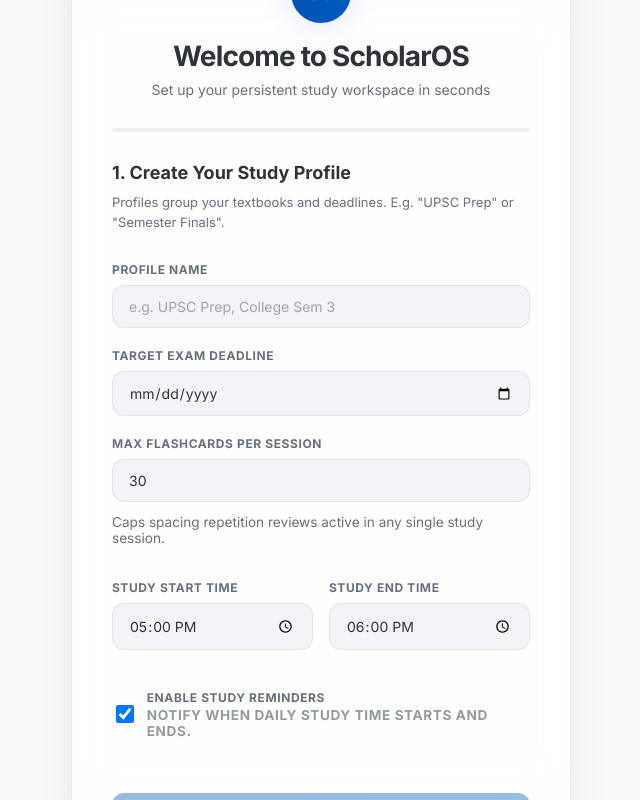
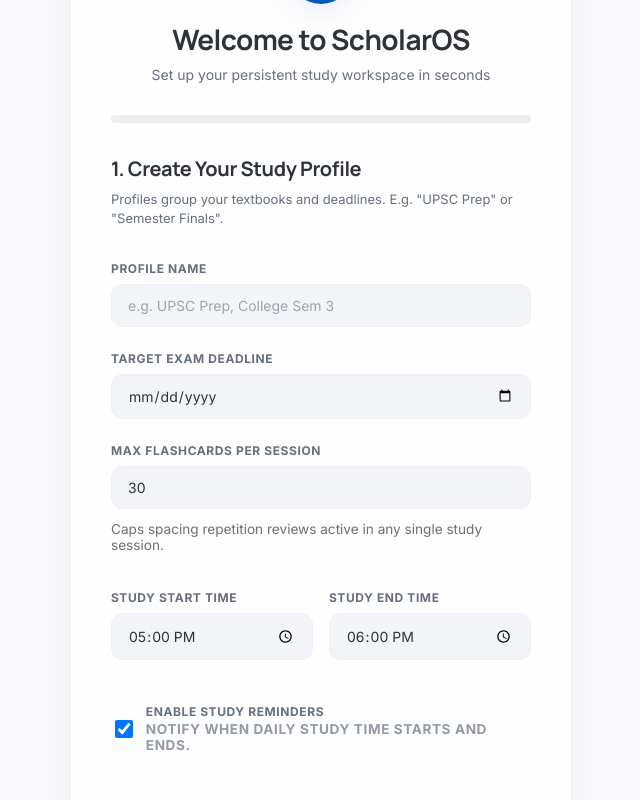
Before and after one commit to Vishnuj-n/ai-tutor, a Vue app in the folder frontend/: page /#/onboarding in a window 1280 px wide. Shown: the whole page, without its empty margins (319-959 px from the left). Built offline with nearby package versions, Linux system fonts and the light colour scheme; the HTML template or start-up script is replaced by a standard one.

Commit message:
feat: update parsing methods to use Number.parseInt for improved consistency and clarity

```diff
--- a/frontend/src/pages/Dashboard.vue
+++ b/frontend/src/pages/Dashboard.vue
@@ -268,7 +268,7 @@
 const lastPersistedProfile = ref('')
 
 const flashcardsJustCreated = computed(() => {
-  const created = parseInt(route.query.flashcardsCreated, 10)
+  const created = Number.parseInt(route.query.flashcardsCreated, 10)
   return isNaN(created) || created <= 0 ? 0 : created
 })
 
--- a/frontend/src/pages/Notebook.vue
+++ b/frontend/src/pages/Notebook.vue
@@ -110,7 +110,7 @@
             <select
               :value="notebook.priority || 5"
               class="priority-select"
-              @change="(e) => updatePriority(notebook.id, parseInt(e.target.value))"
+              @change="(e) => updatePriority(notebook.id, Number.parseInt(e.target.value))"
             >
               <option v-for="n in 10" :key="n" :value="n">{{ n }}</option>
             </select>
@@ -196,7 +196,7 @@
             <select
               :value="notebook.priority || 5"
               class="priority-select"
-              @change="(e) => updatePriority(notebook.id, parseInt(e.target.value))"
+              @change="(e) => updatePriority(notebook.id, Number.parseInt(e.target.value))"
             >
               <option v-for="n in 10" :key="n" :value="n">{{ n }}</option>
             </select>
--- a/frontend/src/pages/Onboarding.vue
+++ b/frontend/src/pages/Onboarding.vue
@@ -1,13 +1,6 @@
 <template>
-  <div class="onboarding-overlay" :style="{ color: getTextColor() }">
-    <div
-      class="onboarding-card"
-      :style="{
-        background: getCardStyle().bg,
-        borderColor: getCardStyle().border,
-        backdropFilter: getCardStyle().blur,
-      }"
-    >
+  <div class="onboarding-overlay">
+    <div class="onboarding-card">
       <div class="header-section">
         <div class="logo-orb">{{ appInitials }}</div>
         <h1>Welcome to {{ BRANDING.appName }}</h1>
@@ -138,12 +131,23 @@
 
         <div class="form-group">
           <label for="llm-api-key">API Key</label>
+          <div class="password-wrapper">
             <input
               id="llm-api-key"
               v-model="llmFastKey"
-            type="password"
+              :type="showFastKey ? 'text' : 'password'"
               placeholder="Paste key to save in OS credential manager"
             />
+            <button
+              v-if="llmFastKey"
+              type="button"
+              class="toggle-password"
+              @click="showFastKey = !showFastKey"
+              :title="showFastKey ? 'Hide' : 'Show'"
+            >
+              {{ showFastKey ? '🙈' : '👁️' }}
+            </button>
+          </div>
         </div>
 
         <label class="inline-check">
@@ -175,12 +179,23 @@
           </div>
           <div class="form-group">
             <label for="heavy-api-key">Heavy API Key</label>
+            <div class="password-wrapper">
               <input
                 id="heavy-api-key"
                 v-model="llmHeavyKey"
-              type="password"
+                :type="showHeavyKey ? 'text' : 'password'"
                 placeholder="Leave blank to use the fast key"
               />
+              <button
+                v-if="llmHeavyKey"
+                type="button"
+                class="toggle-password"
+                @click="showHeavyKey = !showHeavyKey"
+                :title="showHeavyKey ? 'Hide' : 'Show'"
+              >
+                {{ showHeavyKey ? '🙈' : '👁️' }}
+              </button>
+            </div>
           </div>
         </div>
 
@@ -243,12 +258,23 @@
 
         <div class="form-group">
           <label for="api-token">Authorization API Token</label>
+          <div class="password-wrapper">
             <input
               id="api-token"
               v-model="apiToken"
-            type="password"
+              :type="showApiToken ? 'text' : 'password'"
               placeholder="Enter your auth token"
             />
+            <button
+              v-if="apiToken"
+              type="button"
+              class="toggle-password"
+              @click="showApiToken = !showApiToken"
+              :title="showApiToken ? 'Hide' : 'Show'"
+            >
+              {{ showApiToken ? '🙈' : '👁️' }}
+            </button>
+          </div>
         </div>
 
         <div class="button-row">
@@ -337,9 +363,7 @@
               <span class="preview-dot primary"></span>
               <span class="preview-dot surface"></span>
             </div>
-            <span class="theme-label" :style="{ color: getLabelColor('light-classic') }"
-              >Light Classic</span
-            >
+            <span class="theme-label">Light Classic</span>
           </button>
 
           <button
@@ -352,9 +376,7 @@
               <span class="preview-dot primary"></span>
               <span class="preview-dot surface"></span>
             </div>
-            <span class="theme-label" :style="{ color: getLabelColor('light-warm') }"
-              >Warm Sepia</span
-            >
+            <span class="theme-label">Warm Sepia</span>
           </button>
 
           <button
@@ -367,9 +389,7 @@
               <span class="preview-dot primary"></span>
               <span class="preview-dot surface"></span>
             </div>
-            <span class="theme-label" :style="{ color: getLabelColor('dark-indigo') }"
-              >Deep Indigo</span
-            >
+            <span class="theme-label">Deep Indigo</span>
           </button>
 
           <button
@@ -382,9 +402,7 @@
               <span class="preview-dot primary"></span>
               <span class="preview-dot surface"></span>
             </div>
-            <span class="theme-label" :style="{ color: getLabelColor('dark-nord') }"
-              >Nord Frost</span
-            >
+            <span class="theme-label">Nord Frost</span>
           </button>
 
           <button
@@ -397,9 +415,7 @@
               <span class="preview-dot primary"></span>
               <span class="preview-dot surface"></span>
             </div>
-            <span class="theme-label" :style="{ color: getLabelColor('dark-emerald') }"
-              >Forest Emerald</span
-            >
+            <span class="theme-label">Forest Emerald</span>
           </button>
         </div>
 
@@ -457,31 +473,15 @@
 const cloudSyncURL = ref('')
 const apiToken = ref('')
 const selectedTheme = ref('light-classic')
-const overlayBackground = ref('#f9f9fb')
-const themeCardStyles = {
-  'light-classic': { bg: 'rgba(255,255,255,0.85)', border: 'rgba(0,0,0,0.08)', blur: 'blur(20px)' },
-  'light-warm': { bg: 'rgba(255,255,255,0.85)', border: 'rgba(0,0,0,0.08)', blur: 'blur(20px)' },
-  'dark-indigo': {
-    bg: 'rgba(255,255,255,0.03)',
-    border: 'rgba(255,255,255,0.08)',
-    blur: 'blur(20px)',
-  },
-  'dark-nord': {
-    bg: 'rgba(255,255,255,0.03)',
-    border: 'rgba(255,255,255,0.08)',
-    blur: 'blur(20px)',
-  },
-  'dark-emerald': {
-    bg: 'rgba(255,255,255,0.03)',
-    border: 'rgba(255,255,255,0.08)',
-    blur: 'blur(20px)',
-  },
-}
+// Theme selection states (background handled automatically via css custom variables)
 const llmSaving = ref(false)
 const presetLoading = ref(false)
 const useSameLLMForHeavy = ref(true)
 const llmFastKey = ref('')
 const llmHeavyKey = ref('')
+const showFastKey = ref(false)
+const showHeavyKey = ref(false)
+const showApiToken = ref(false)
 const llmFast = ref({
   tier: 'fast',
   provider: 'groq',
@@ -605,46 +605,9 @@
   }
 }
 
-const themeBackgrounds = {
-  'light-classic': '#f9f9fb',
-  'light-warm': '#fdfaf6',
-  'dark-indigo': '#0b0d16',
-  'dark-nord': '#2e3440',
-  'dark-emerald': '#0a120d',
-}
-
-const themeLabelColors = {
-  'light-classic': '#2d3338',
-  'light-warm': '#433422',
-  'dark-indigo': '#e2e8f0',
-  'dark-nord': '#eceff4',
-  'dark-emerald': '#e6f4ea',
-}
-
-const themeTextColors = {
-  'light-classic': '#2d3338',
-  'light-warm': '#433422',
-  'dark-indigo': '#ffffff',
-  'dark-nord': '#ffffff',
-  'dark-emerald': '#ffffff',
-}
-
 function selectTheme(theme) {
   selectedTheme.value = theme
   document.documentElement.setAttribute('data-theme', theme)
-  overlayBackground.value = themeBackgrounds[theme] || '#0c0d14'
-}
-
-function getCardStyle() {
-  return themeCardStyles[selectedTheme.value] || themeCardStyles['dark-indigo']
-}
-
-function getTextColor() {
-  return themeTextColors[selectedTheme.value] || '#ffffff'
-}
-
-function getLabelColor(theme) {
-  return themeLabelColors[theme] || '#e0e0e0'
 }
 
 function startRagSetup() {
@@ -748,12 +711,12 @@
 .onboarding-overlay {
   position: fixed;
   inset: 0;
-  background: v-bind(overlayBackground);
+  background: var(--background);
   display: flex;
   align-items: center;
   justify-content: center;
   z-index: 9999;
-  padding: 20px;
+  padding: 24px; /* 8px grid */
   color: var(--on-surface);
   font-family: 'Inter', sans-serif;
 }
@@ -761,43 +724,48 @@
 .onboarding-card {
   width: 100%;
   max-width: 500px;
-  border-radius: 24px;
-  padding: 40px;
-  box-shadow: 0 20px 40px rgba(45, 51, 56, 0.08);
+  border-radius: 24px; /* 3 * 8px */
+  padding: 40px; /* 5 * 8px */
+  box-shadow: 0 20px 40px rgba(45, 51, 56, 0.06);
   box-sizing: border-box;
+  background: var(--surface-bright);
+  backdrop-filter: blur(20px);
+  -webkit-backdrop-filter: blur(20px);
   transition:
     background 0.3s ease,
-    border-color 0.3s ease;
-  border: 1px solid var(--outline-variant);
+    backdrop-filter 0.3s ease;
+  border: none; /* No-line rule */
 }
 
 .header-section {
   text-align: center;
-  margin-bottom: 30px;
+  margin-bottom: 32px; /* 8px grid */
 }
 
 .logo-orb {
-  width: 60px;
-  height: 60px;
-  margin: 0 auto 16px;
+  width: 64px; /* 8px grid */
+  height: 64px; /* 8px grid */
+  margin: 0 auto 16px; /* 8px grid */
   background: linear-gradient(135deg, var(--primary-dim), var(--primary));
   color: var(--on-primary);
   border-radius: 50%;
   display: flex;
   align-items: center;
   justify-content: center;
+  font-family: 'Manrope', sans-serif;
   font-weight: 800;
   font-size: 20px;
   letter-spacing: -0.05em;
-  box-shadow: 0 0 30px rgba(99, 102, 241, 0.2);
+  box-shadow: 0 0 32px rgba(99, 102, 241, 0.2); /* 8px grid shadow size */
 }
 
 h1 {
+  font-family: 'Manrope', sans-serif; /* Display font */
   font-size: 28px;
   font-weight: 800;
-  margin: 0 0 8px;
-  letter-spacing: -0.03em;
-  color: v-bind(getTextColor());
+  margin: 0 0 8px; /* 8px grid */
+  letter-spacing: -0.02em; /* Spec: -2% tracking */
+  color: var(--on-surface);
 }
 
 .subtitle {
@@ -807,10 +775,10 @@
 }
 
 .progress-bar {
-  height: 4px;
+  height: 8px; /* 8px grid */
   background: var(--outline-variant);
-  border-radius: 2px;
-  margin-bottom: 30px;
+  border-radius: 4px;
+  margin-bottom: 32px; /* 8px grid */
   overflow: hidden;
 }
 
@@ -823,26 +791,63 @@
 .step-container {
   display: flex;
   flex-direction: column;
-  gap: 20px;
+  gap: 24px; /* 8px grid */
 }
 
 h2 {
-  font-size: 18px;
+  font-family: 'Manrope', sans-serif; /* Display font */
+  font-size: 20px; /* 8px scale */
   font-weight: 700;
   margin: 0;
+  letter-spacing: -0.02em; /* Spec: -2% tracking */
 }
 
 .description {
   font-size: 13px;
   color: var(--muted-text);
   line-height: 1.5;
-  margin: -10px 0 10px;
+  margin: -16px 0 8px; /* 8px grid */
 }
 
 .form-group {
   display: flex;
   flex-direction: column;
-  gap: 8px;
+  gap: 8px; /* 8px grid */
+}
+
+.form-group:focus-within label {
+  color: var(--primary); /* Spec focus shift */
+}
+
+.password-wrapper {
+  position: relative;
+  display: flex;
+  align-items: center;
+}
+
+.password-wrapper input {
+  width: 100%;
+  padding-right: 48px; /* 8px grid */
+}
+
+.toggle-password {
+  position: absolute;
+  right: 8px;
+  background: none;
+  border: none;
+  cursor: pointer;
+  font-size: 18px;
+  padding: 8px; /* 8px grid */
+  line-height: 1;
+  display: flex;
+  align-items: center;
+  justify-content: center;
+  opacity: 0.6;
+  transition: opacity 0.15s;
+}
+
+.toggle-password:hover {
+  opacity: 1;
 }
 
 label {
@@ -851,13 +856,15 @@
   text-transform: uppercase;
   letter-spacing: 0.05em;
   color: var(--muted-text);
+  transition: color 0.2s ease;
 }
 
-input {
+input,
+select {
   background: var(--surface-container-low);
-  border: 1px solid var(--outline-variant);
-  border-radius: 12px;
-  padding: 12px 16px;
+  border: 1px solid color-mix(in srgb, var(--outline-variant) 20%, transparent); /* Spec ghost border */
+  border-radius: 12px; /* xl: 12px/0.75rem */
+  padding: 12px 16px; /* 8px grid friendly */
   color: var(--on-surface);
   font-size: 14px;
   font-family: inherit;
@@ -871,21 +878,6 @@
 input::placeholder {
   color: var(--muted-text);
   opacity: 0.6;
-}
-
-select {
-  background: var(--surface-container-low);
-  border: 1px solid var(--outline-variant);
-  border-radius: 12px;
-  padding: 12px 16px;
-  color: var(--on-surface);
-  font-size: 14px;
-  font-family: inherit;
-  box-sizing: border-box;
-  width: 100%;
-  transition:
-    border-color 0.2s,
-    background-color 0.2s;
 }
 
 select option {
@@ -903,7 +895,7 @@
 .inline-check {
   display: flex;
   align-items: center;
-  gap: 10px;
+  gap: 8px; /* 8px grid */
   text-transform: none;
   letter-spacing: 0;
   color: var(--on-surface);
@@ -916,19 +908,20 @@
 .advanced-box {
   display: flex;
   flex-direction: column;
-  gap: 14px;
-  padding: 14px;
-  border: 1px solid var(--outline-variant);
-  border-radius: 12px;
+  gap: 16px; /* 8px grid */
+  padding: 16px; /* 8px grid */
+  border: none; /* No-line rule */
+  border-radius: 12px; /* xl: 12px */
   background: var(--surface-container-low);
 }
 
 .action-button {
   background: linear-gradient(15deg, var(--primary-dim), var(--primary));
   border: none;
-  border-radius: 12px;
-  padding: 14px;
+  border-radius: 12px; /* xl: 12px */
+  padding: 16px; /* 8px grid */
   color: var(--on-primary);
+  font-family: 'Manrope', sans-serif;
   font-weight: 700;
   font-size: 14px;
   cursor: pointer;
@@ -936,7 +929,7 @@
     opacity 0.2s,
     transform 0.2s;
   width: 100%;
-  margin-top: 10px;
+  margin-top: 8px; /* 8px grid */
   text-align: center;
 }
 
@@ -952,16 +945,17 @@
 
 .button-row {
   display: flex;
-  gap: 12px;
-  margin-top: 10px;
+  gap: 16px; /* 8px grid */
+  margin-top: 8px; /* 8px grid */
 }
 
 .secondary-button {
   background: var(--surface-container-highest);
   border: none;
-  border-radius: 12px;
-  padding: 14px;
+  border-radius: 12px; /* xl: 12px */
+  padding: 16px; /* 8px grid */
   color: var(--primary);
+  font-family: 'Manrope', sans-serif;
   font-weight: 700;
   font-size: 14px;
   cursor: pointer;
@@ -975,12 +969,13 @@
 }
 
 .error-banner {
-  background: rgba(235, 94, 85, 0.1);
-  border: 1px solid rgba(235, 94, 85, 0.2);
-  color: #eb5e55;
-  padding: 12px;
-  border-radius: 12px;
+  background: rgba(159, 64, 61, 0.06); /* Soft red tinted using spec error color */
+  border: none; /* No-line rule */
+  color: #9f403d; /* SPEC: error (#9f403d) */
+  padding: 16px; /* 8px grid */
+  border-radius: 12px; /* xl: 12px */
   font-size: 13px;
+  font-weight: 600;
   text-align: center;
 }
 
@@ -988,19 +983,19 @@
 .theme-grid {
   display: grid;
   grid-template-columns: repeat(auto-fit, minmax(130px, 1fr));
-  gap: 12px;
-  margin: 10px 0;
+  gap: 16px; /* 8px grid */
+  margin: 8px 0; /* 8px grid */
 }
 
 .theme-card {
   background: var(--surface-container-low);
-  border: 1px solid var(--outline-variant);
-  border-radius: 14px;
-  padding: 12px;
+  border: none; /* No-line rule */
+  border-radius: 12px; /* xl: 12px */
+  padding: 16px; /* 8px grid */
   display: flex;
   flex-direction: column;
   align-items: center;
-  gap: 8px;
+  gap: 8px; /* 8px grid */
   cursor: pointer;
   transition: all 0.2s cubic-bezier(0.4, 0, 0.2, 1);
   width: 100%;
@@ -1008,14 +1003,13 @@
 }
 
 .theme-card:hover {
-  background: var(--surface-container);
-  border-color: var(--outline-variant);
-  transform: translateY(-2px);
+  background: var(--surface-container-lowest);
+  box-shadow: 0 8px 16px color-mix(in srgb, var(--on-surface) 6%, transparent);
 }
 
 .theme-card.active {
-  border-color: var(--primary);
-  box-shadow: 0 0 15px rgba(99, 102, 241, 0.3);
+  background: var(--surface-container-lowest);
+  box-shadow: 0 0 0 2px var(--primary);
 }
 
 .theme-preview {
@@ -1025,8 +1019,8 @@
   display: flex;
   align-items: center;
   justify-content: center;
-  gap: 6px;
-  border: 1px solid var(--outline-variant);
+  gap: 8px; /* 8px grid */
+  border: none; /* No-line rule */
 }
 
 .preview-dot {
@@ -1038,6 +1032,13 @@
 .theme-label {
   font-size: 12px;
   font-weight: 600;
+  color: var(--muted-text);
+  transition: color 0.2s ease, font-weight 0.2s ease;
+}
+
+.theme-card.active .theme-label {
+  color: var(--on-surface);
+  font-weight: 700;
 }
 
 /* Theme Previews */
@@ -1095,8 +1096,8 @@
 .rag-options {
   display: flex;
   flex-direction: column;
-  gap: 12px;
-  margin: 20px 0;
+  gap: 16px; /* 8px grid */
+  margin: 24px 0; /* 8px grid */
 }
 
 .rag-option-card {
@@ -1104,22 +1105,22 @@
   align-items: flex-start;
   gap: 16px;
   padding: 16px;
-  border-radius: 8px;
+  border-radius: 12px; /* xl: 12px */
   background: var(--surface-container-low);
-  border: 1px solid var(--outline-variant);
+  border: none; /* No-line rule */
   cursor: pointer;
   transition: all 0.2s ease;
   color: var(--on-surface);
 }
 
 .rag-option-card:hover {
-  background: var(--surface-container);
-  border-color: var(--outline-variant);
+  background: var(--surface-container-lowest);
+  box-shadow: 0 8px 16px color-mix(in srgb, var(--on-surface) 6%, transparent);
 }
 
 .rag-option-card.active {
   background: var(--surface-container-lowest);
-  border-color: var(--primary);
+  box-shadow: 0 0 0 2px var(--primary);
 }
 
 .rag-option-card input[type='radio'] {
@@ -1142,24 +1143,24 @@
 
 .rag-setup-box {
   background: var(--surface-container-low);
-  border: 1px solid var(--outline-variant);
-  border-radius: 8px;
+  border: none; /* No-line rule */
+  border-radius: 12px; /* xl: 12px */
   padding: 16px;
-  margin: 20px 0;
+  margin: 24px 0; /* 8px grid */
   color: var(--on-surface);
 }
 
 .setup-header {
   display: flex;
   align-items: center;
-  gap: 12px;
-  margin-bottom: 12px;
+  gap: 8px; /* 8px grid */
+  margin-bottom: 8px; /* 8px grid */
 }
 
 .status-badge {
   font-size: 10px;
   font-weight: 700;
-  padding: 2px 6px;
+  padding: 2px 8px; /* 8px grid */
   border-radius: 4px;
   background: #a0a0a0;
   color: #121212;
@@ -1201,22 +1202,22 @@
 }
 
 .progress-bar-mini {
-  height: 6px;
+  height: 8px; /* 8px grid */
   background: var(--outline-variant);
-  border-radius: 3px;
+  border-radius: 4px;
   overflow: hidden;
   margin-bottom: 8px;
 }
 
 .progress-fill-mini {
   height: 100%;
-  background: #6366f1;
+  background: var(--primary);
   transition: width 0.3s ease;
 }
 
 .setup-detail {
   font-size: 11px;
-  color: #888888;
+  color: var(--muted-text);
   margin: 0;
 }
 </style>
--- a/frontend/src/pages/SocraticRescue.vue
+++ b/frontend/src/pages/SocraticRescue.vue
@@ -174,8 +174,8 @@
     }
     topicID.value = task.topic_id || ''
     notebookID.value = task.notebook_id || ''
-    startPage.value = parseInt(task.start_page, 10) || 1
-    endPage.value = parseInt(task.end_page, 10) || 10
+    startPage.value = Number.parseInt(task.start_page, 10) || 1
+    endPage.value = Number.parseInt(task.end_page, 10) || 10
   } catch (err) {
     error.value = `Failed to fetch task context: ${err.message || err}`
     loading.value = false
```
Also changed, not shown: frontend/src/pages/Reader.vue (+4 -4 lines), 2 other files (tests, documents, lock files or other folders). Lines whose indentation alone changed are shown as unchanged.
